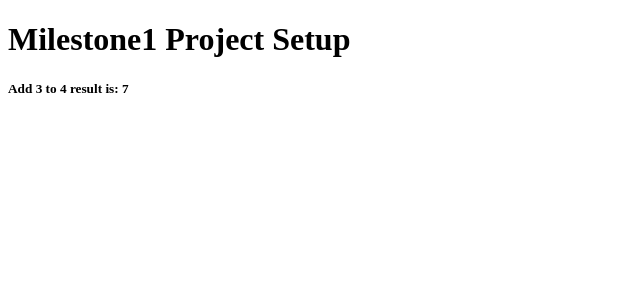
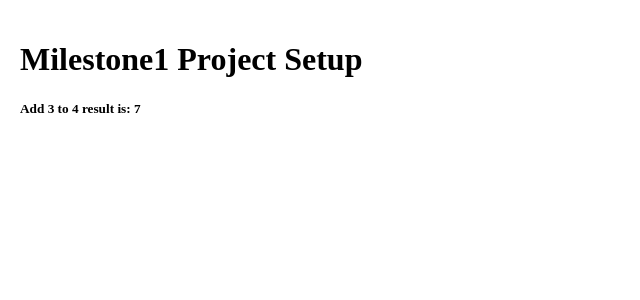
Before and after one commit to ClaytonSiby/The_Calculator, a React (Create React App) app: page / in a window 1280 px wide. Shown: the top 300 px of the page, without its empty margins (0-640 px from the left). Built offline with nearby package versions, Linux system fonts and the light colour scheme.

Commit message:
Fix stylelint errors

```diff
--- a/src/App.css
+++ b/src/App.css
@@ -1,4 +1,6 @@
 body {
-  padding: 10;
-  margin: 10;
+  padding: 10px;
+  margin: 10px;
+  left: 0;
+  right: 0;
 }
```
